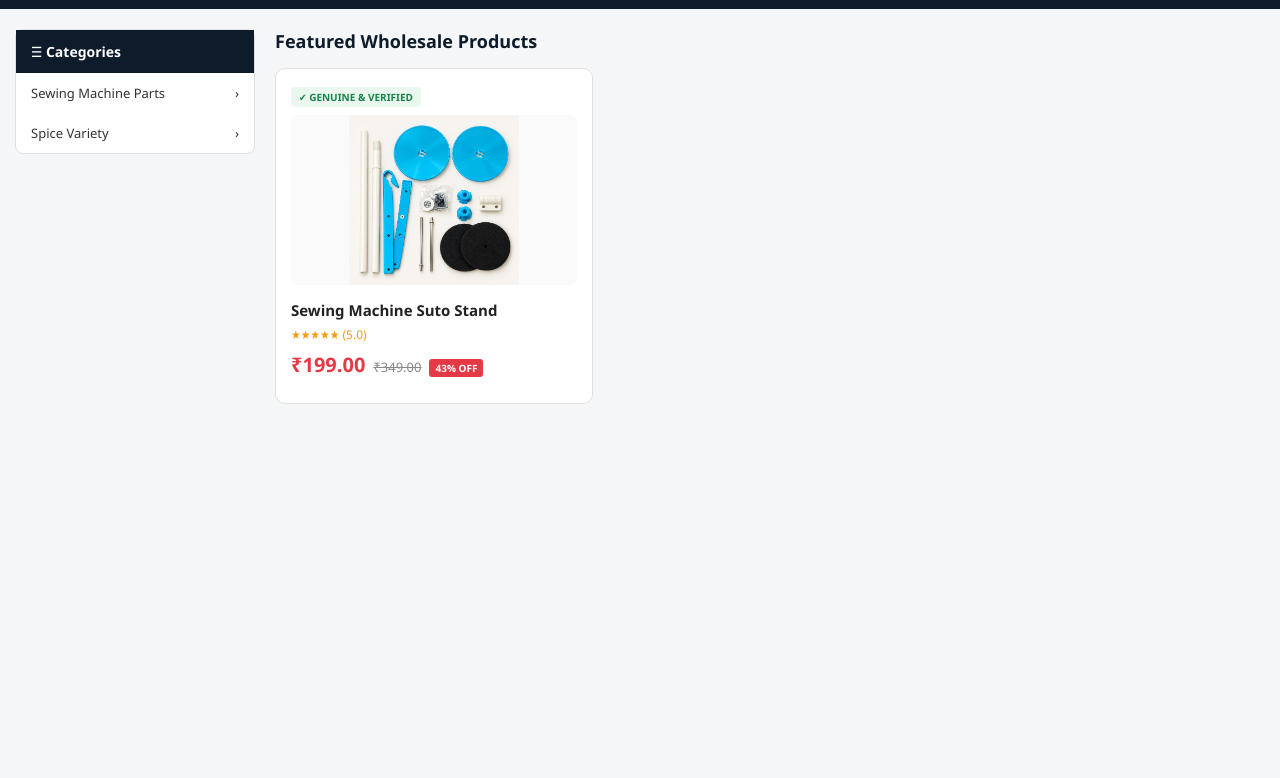
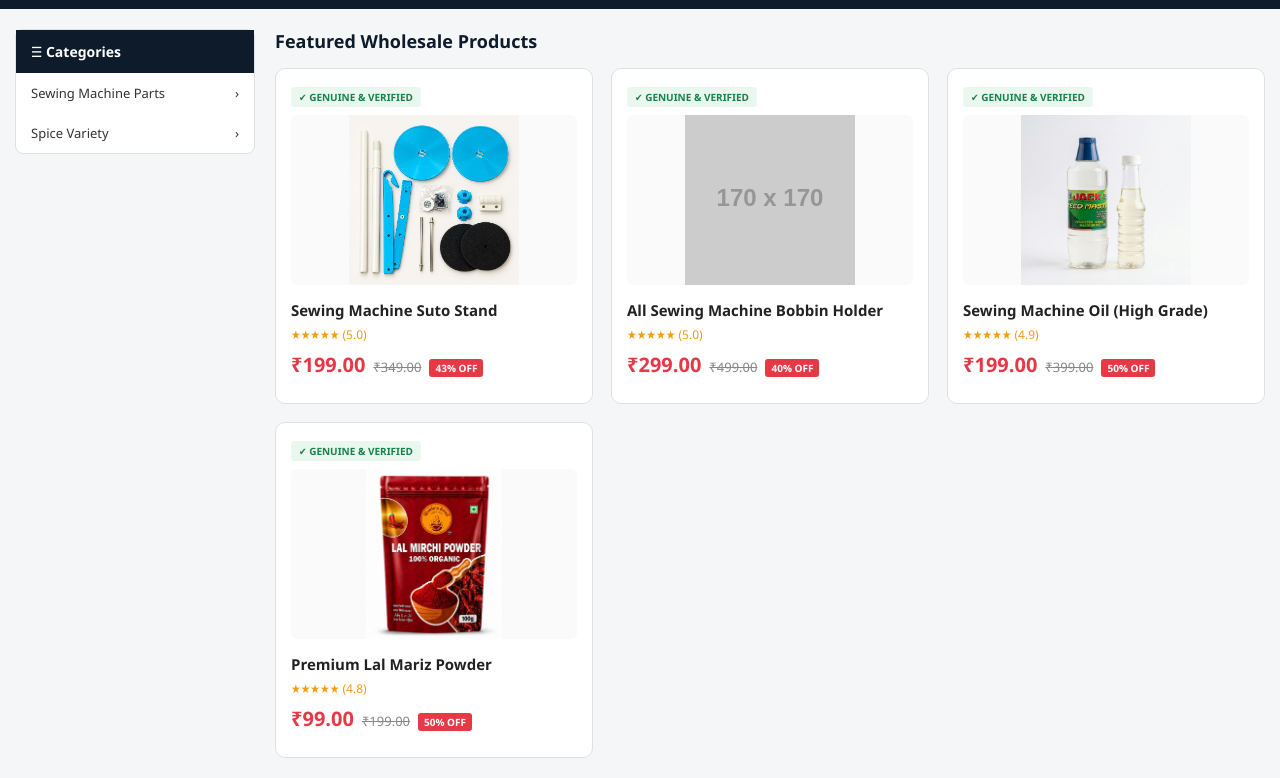
Before and after one commit to sewingdeosupport-crypto/IK-SHOP, a plain HTML site: page index.html in a window 1280 px wide. Shown: the part 80-858 px from the top of the page. Before the commit the page ends 800 px from the top, so only its background shows below. Drawn offline with Linux system fonts and the light colour scheme; placeholder pictures from the web are drawn by us.

Commit message:
Add multiple product cards to index.html

```diff
--- a/index.html
+++ b/index.html
@@ -60,6 +60,7 @@
       <div class="section-heading">Featured Wholesale Products</div>
 
       <div class="product-grid">
+
         <!-- Product 1 -->
         <a href="product-detail.html" class="product-card">
           <span class="verified-badge">✔ GENUINE & VERIFIED</span>
@@ -72,6 +73,46 @@
             <span class="discount-tag">43% OFF</span>
           </div>
         </a>
+
+        <!-- Product 2 -->
+        <a href="product-detail.html" class="product-card">
+          <span class="verified-badge">✔ GENUINE & VERIFIED</span>
+          <img class="product-image" src="./bobbin-holder.jpg" alt="Bobbin Holder" onerror="this.src='https://via.placeholder.com/170'">
+          <h3 class="product-title">All Sewing Machine Bobbin Holder</h3>
+          <div class="rating-box">★★★★★ (5.0)</div>
+          <div class="price-row">
+            <span class="current-price">₹299.00</span>
+            <span class="mrp-price">₹499.00</span>
+            <span class="discount-tag">40% OFF</span>
+          </div>
+        </a>
+
+        <!-- Product 3 -->
+        <a href="product-detail.html" class="product-card">
+          <span class="verified-badge">✔ GENUINE & VERIFIED</span>
+          <img class="product-image" src="./sewing-oil.png" alt="Sewing Oil" onerror="this.src='https://via.placeholder.com/170'">
+          <h3 class="product-title">Sewing Machine Oil (High Grade)</h3>
+          <div class="rating-box">★★★★★ (4.9)</div>
+          <div class="price-row">
+            <span class="current-price">₹199.00</span>
+            <span class="mrp-price">₹399.00</span>
+            <span class="discount-tag">50% OFF</span>
+          </div>
+        </a>
+
+        <!-- Product 4 -->
+        <a href="product-detail.html" class="product-card">
+          <span class="verified-badge">✔ GENUINE & VERIFIED</span>
+          <img class="product-image" src="./lal-mariz.jpg" alt="Lal Mariz" onerror="this.src='https://via.placeholder.com/170'">
+          <h3 class="product-title">Premium Lal Mariz Powder</h3>
+          <div class="rating-box">★★★★★ (4.8)</div>
+          <div class="price-row">
+            <span class="current-price">₹99.00</span>
+            <span class="mrp-price">₹199.00</span>
+            <span class="discount-tag">50% OFF</span>
+          </div>
+        </a>
+
       </div>
     </main>
   </div>
```
